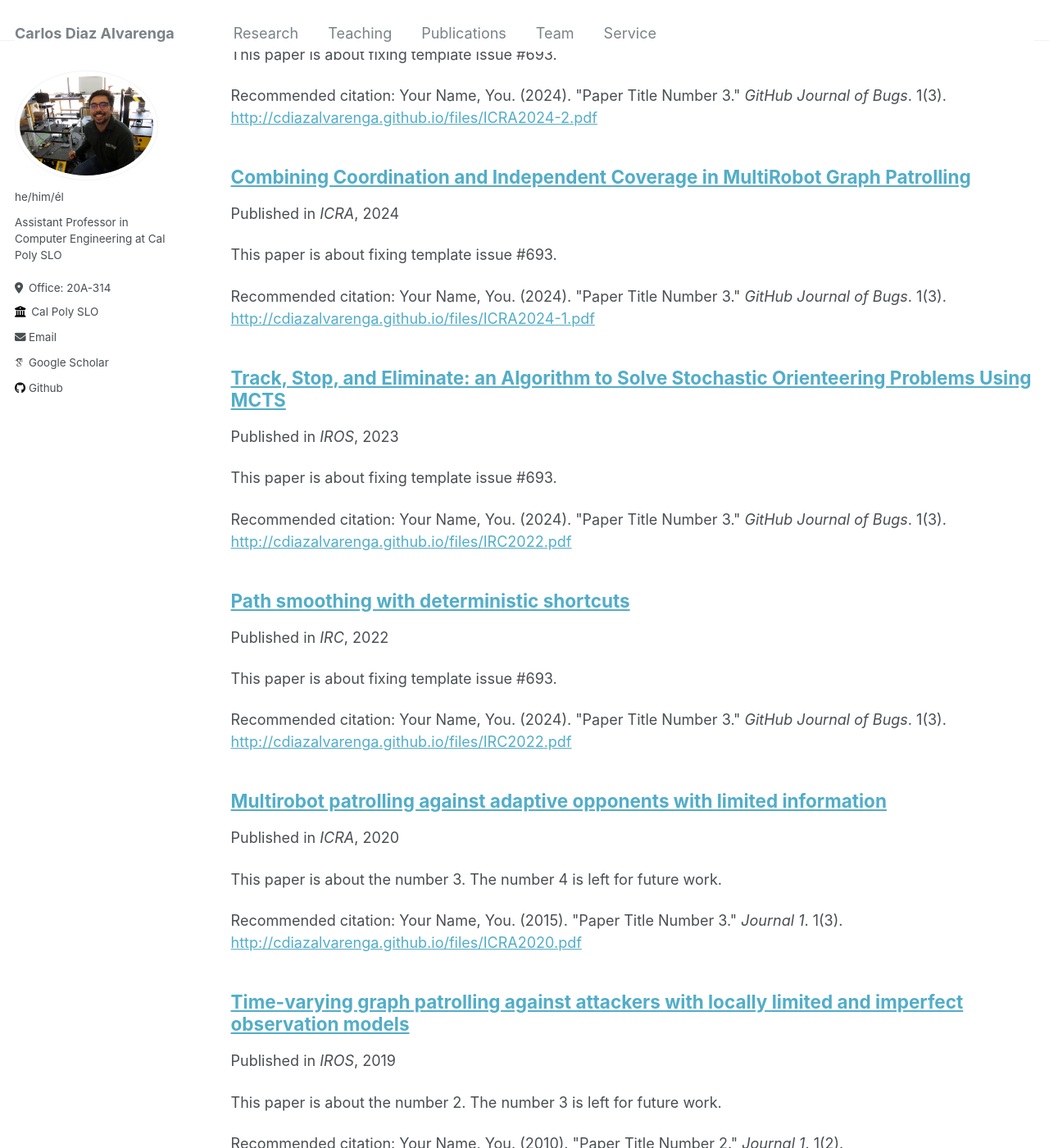
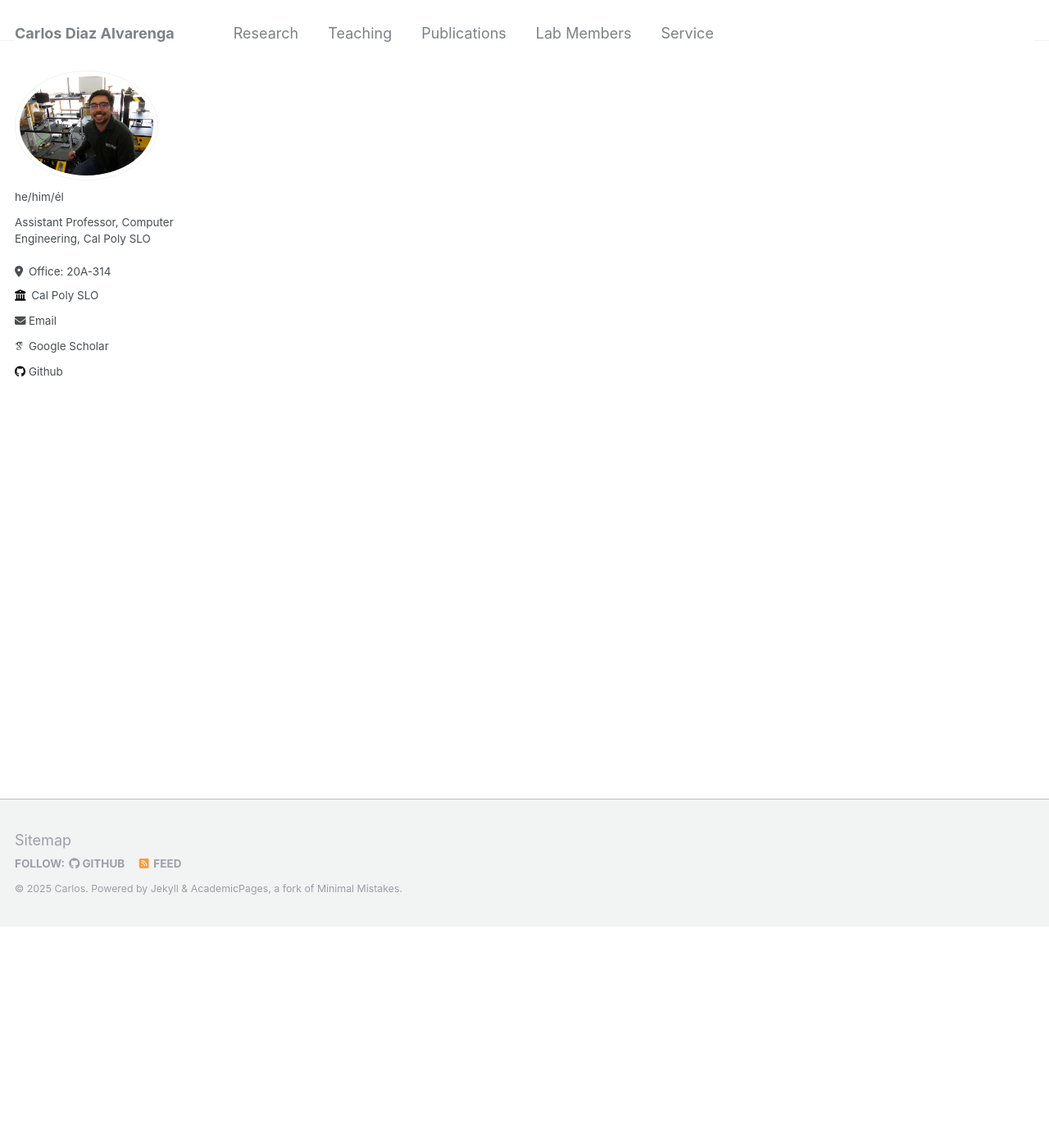
Before and after one commit to cdiazalvarenga/cdiazalvarenga.github.io, a Jekyll site: the page built from _pages/publications.md, in a window 1280 px wide and 1400 px high, scrolled down 270 px. Shown: the whole window at 82% size. Built offline with Jekyll 4.4.1, drawn with Linux system fonts in a browser that asks for light colours; some web fonts are replaced; some of the changed text lies outside the part shown.

Commit message:
Added content for new sections

```diff
--- a/_config.yml
+++ b/_config.yml
@@ -24,7 +24,7 @@ author:
   avatar           : "profile.png"
   name             : ""
   pronouns         : he/him/él
-  bio              : "Assistant Professor in Computer Engineering at Cal Poly SLO"
+  bio              : "Assistant Professor, Computer Engineering, Cal Poly SLO"
   location         : "Office: 20A-314"
   employer         : "https://cpe.calpoly.edu"
   email            : "cdiazalv@calpoly.edu"
--- a/_data/navigation.yml
+++ b/_data/navigation.yml
@@ -9,7 +9,7 @@ main:
   - title: "Publications"
     url: /publications/
 
-  - title: "Team"
+  - title: "Lab Members"
     url: /team/
 
   - title: "Service"
--- a/_pages/publications.md
+++ b/_pages/publications.md
@@ -6,7 +6,7 @@ author_profile: true
 ---
 
 {% if site.author.googlescholar %}
-  <div class="wordwrap">You can also find my articles on <a href="{{site.author.googlescholar}}">my Google Scholar profile</a>.</div>
+  <div class="wordwrap">You can find my articles on <a href="{{site.author.googlescholar}}">my Google Scholar profile</a>.</div>
 {% endif %}
 
 {% include base_path %}
--- a/_publications/ICRA2020.md
+++ /dev/null
@@ -1,12 +0,0 @@
----
-title: "Multirobot patrolling against adaptive opponents with limited information"
-collection: publications
-permalink: /publication/2015-10-01-paper-title-number-3
-excerpt: 'This paper is about the number 3. The number 4 is left for future work.'
-date: 2020-03-01
-venue: 'ICRA'
-paperurl: 'http://cdiazalvarenga.github.io/files/ICRA2020.pdf'
-citation: 'Your Name, You. (2015). &quot;Paper Title Number 3.&quot; <i>Journal 1</i>. 1(3).'
----
-
-The contents above will be part of a list of publications, if the user clicks the link for the publication than the contents of section will be rendered as a full page, allowing you to provide more information about the paper for the reader. When publications are displayed as a single page, the contents of the above "citation" field will automatically be included below this section in a smaller font.
--- a/_publications/ICRA2024-2.md
+++ /dev/null
@@ -1,12 +0,0 @@
----
-title: "Learning Generalizable Patrolling Strategies through Domain Randomization of Attacker Behaviors"
-collection: publications
-permalink: /publication/2024-02-17-paper-title-number-4
-excerpt: 'This paper is about fixing template issue #693.'
-date: 2024-03-01
-venue: 'ICRA'
-paperurl: 'http://cdiazalvarenga.github.io/files/ICRA2024-2.pdf'
-citation: 'Your Name, You. (2024). &quot;Paper Title Number 3.&quot; <i>GitHub Journal of Bugs</i>. 1(3).'
----
-
-The contents above will be part of a list of publications, if the user clicks the link for the publication than the contents of section will be rendered as a full page, allowing you to provide more information about the paper for the reader. When publications are displayed as a single page, the contents of the above "citation" field will automatically be included below this section in a smaller font.
--- a/_publications/IROS2019.md
+++ /dev/null
@@ -1,12 +0,0 @@
----
-title: "Time-varying graph patrolling against attackers with locally limited and imperfect observation models"
-collection: publications
-permalink: /publication/2010-10-01-paper-title-number-2
-excerpt: 'This paper is about the number 2. The number 3 is left for future work.'
-date: 2019-10-01
-venue: 'IROS'
-paperurl: 'http://cdiazalvarenga.github.io/files/IROS2019.pdf'
-citation: 'Your Name, You. (2010). &quot;Paper Title Number 2.&quot; <i>Journal 1</i>. 1(2).'
----
-
-The contents above will be part of a list of publications, if the user clicks the link for the publication than the contents of section will be rendered as a full page, allowing you to provide more information about the paper for the reader. When publications are displayed as a single page, the contents of the above "citation" field will automatically be included below this section in a smaller font.
```
Also changed, not shown: _pages/about.md (+6 -8 lines), _publications/AAMAS2019.md (deleted, +0 -14 lines), _publications/ICRA2024-1.md (deleted, +0 -12 lines), _publications/IRC2022.md (deleted, +0 -12 lines), _publications/IROS2023.md (deleted, +0 -12 lines), _service/tutoring.md (added, +12 -0 lines), _teaching/calpoly.md (+7 -3 lines), _teaching/ucmerced.md (+2 -3 lines), _team/masters.md (added, +10 -0 lines), _team/senior-projects.md (added, +17 -0 lines).
